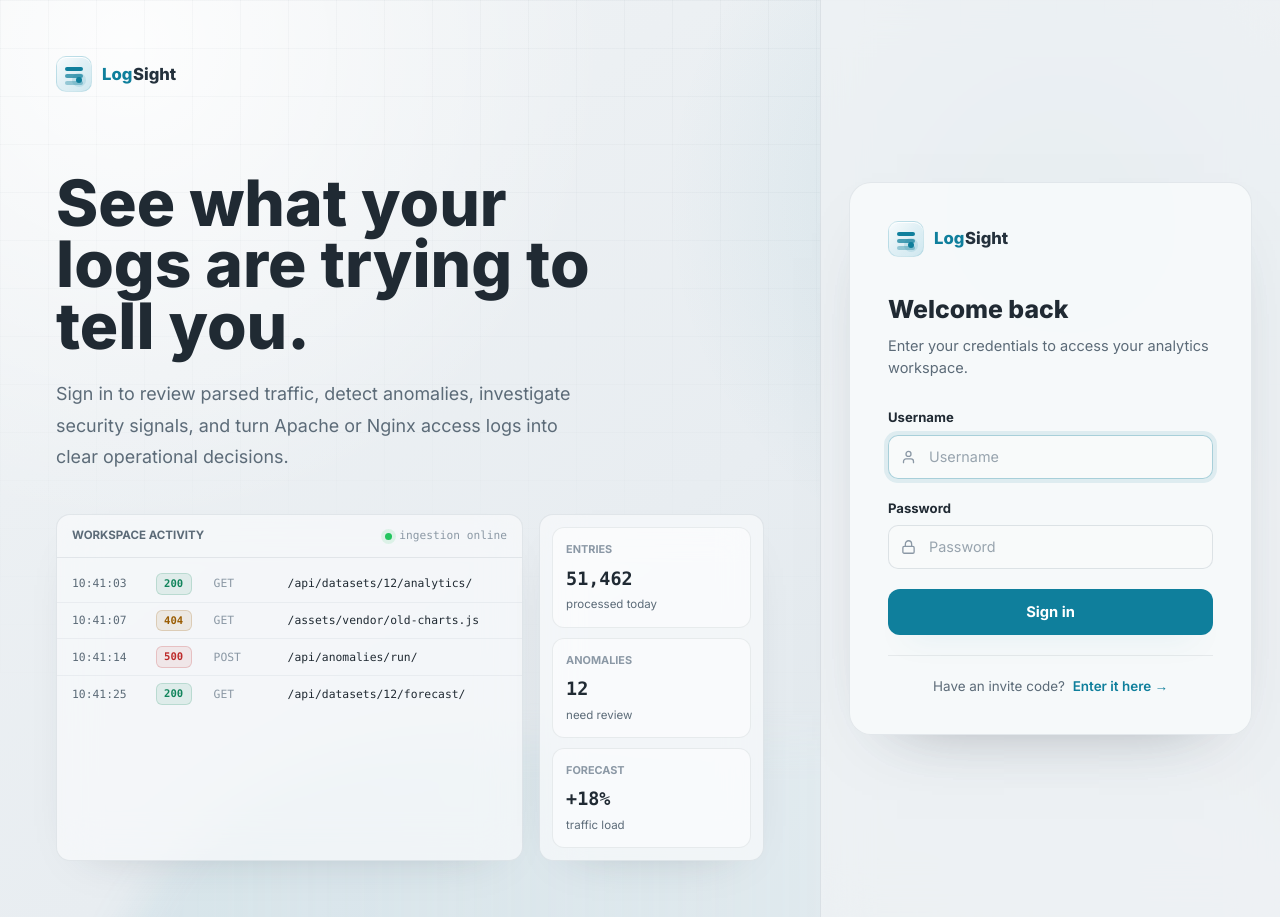
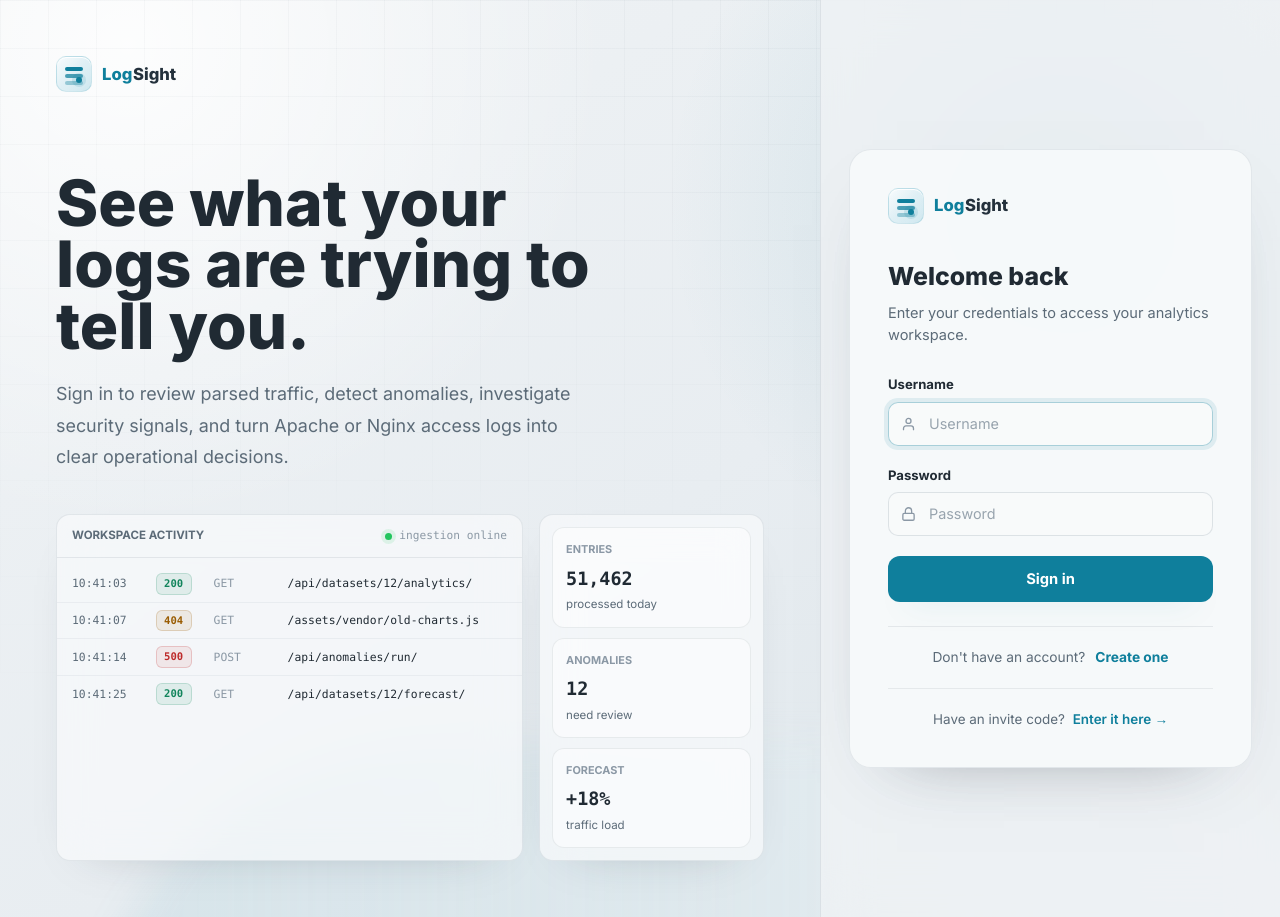
Before and after one commit to Lindoln007/logsight-web-log-analytics, a Django app: page /accounts/login/ in a window 1280 px wide. Run offline with Django 5.2, Linux system fonts and the light colour scheme; some libraries are stand-ins or nearby versions.

Commit message:
Add create account link to login page

```diff
--- a/accounts/templates/accounts/login.html
+++ b/accounts/templates/accounts/login.html
@@ -689,6 +689,11 @@
 
               <button type="submit" class="login-btn">Sign in</button>
             </form>
+
+            <div class="login-footer">
+              <span style="color: var(--ls-muted);">Don't have an account?</span>
+              <a href="{% url 'accounts:register' %}" class="ml-1.5 font-semibold" style="color: var(--ls-accent);">Create one</a>
+            </div>
           {% endif %}
 
           <!-- Invite code section -->
```
